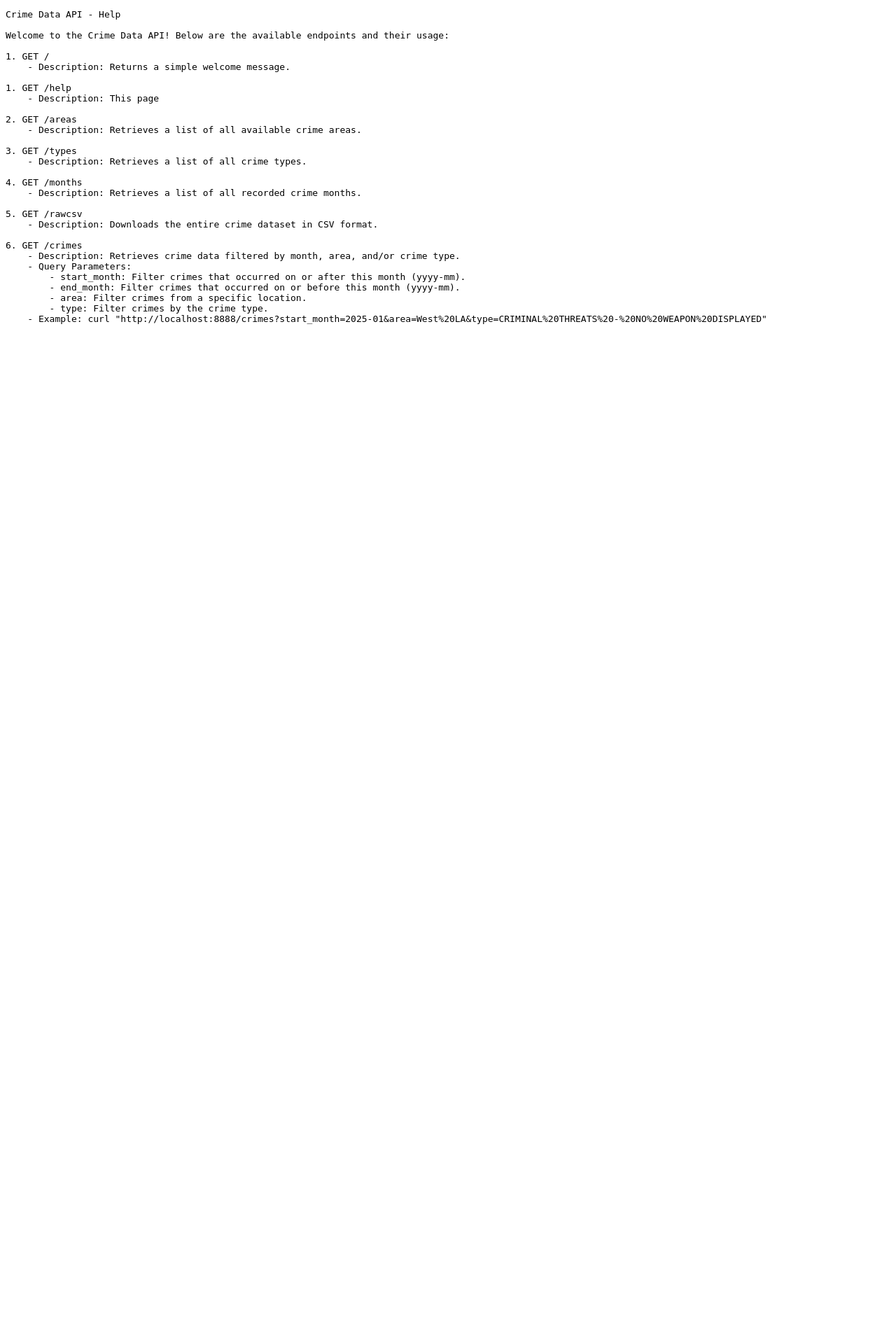
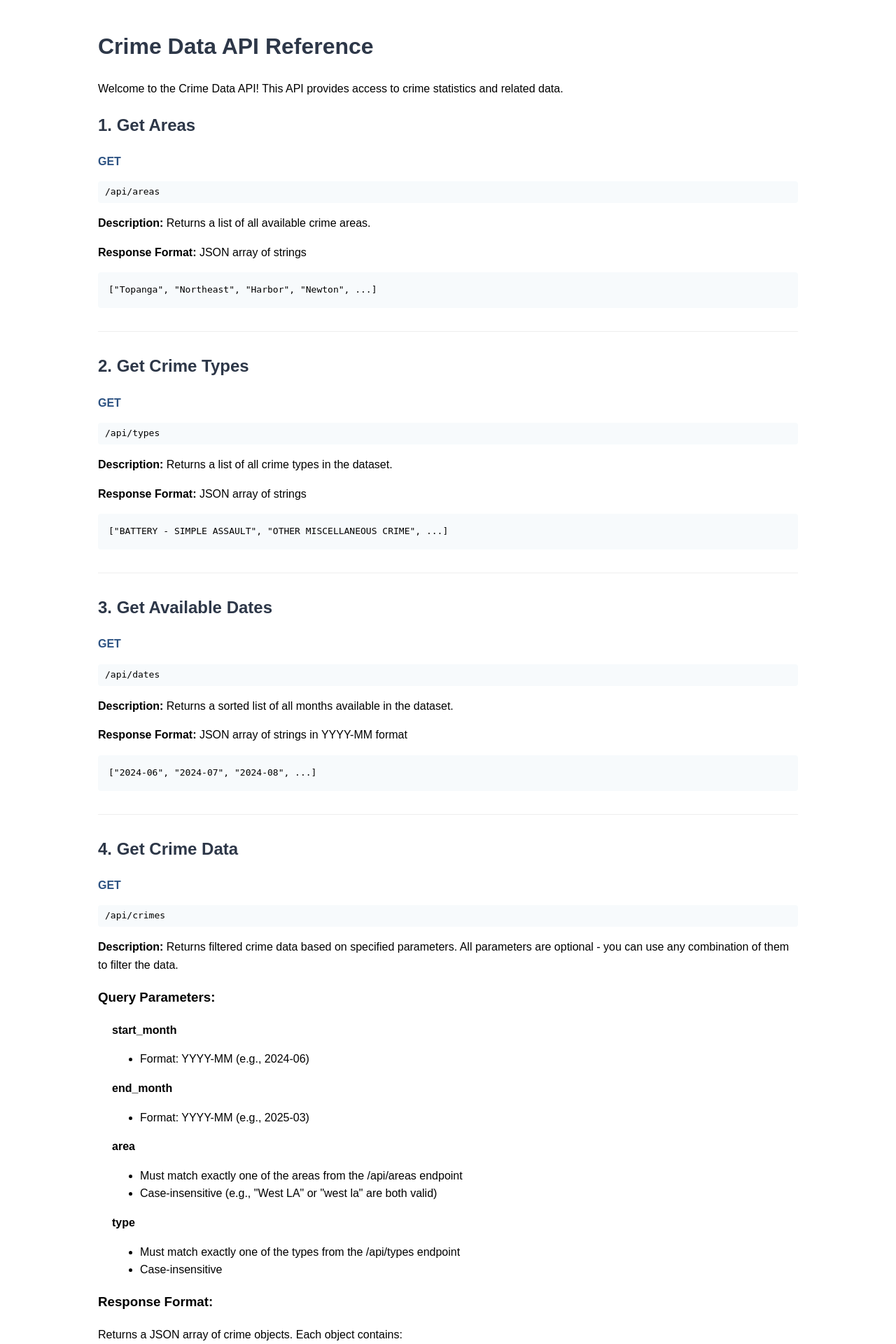
Before and after one commit to Chloexf795/cs257, a Flask app: page /api/help in a window 1280 px wide. Shown: the top 1920 px of the page at 70% size. Before the commit the page ends 463 px from the top, so only its background shows below. Run offline with Flask 3, Linux system fonts and the light colour scheme; parts of the project's set-up code (start-up, migrations or seed data) failed here and were passed over; some libraries are stand-ins or nearby versions.

Commit message:
change some css, and refine help

```diff
--- a/webapp/api.py
+++ b/webapp/api.py
@@ -13,6 +13,7 @@ import csv
 import config
 import psycopg2
 from flask import request, Response
+import re
 
 api = flask.Blueprint('api', __name__)
 
@@ -22,61 +23,78 @@ def get_connection():
     Returns: psycopg2 connection object
     '''
     try:
-        return psycopg2.connect(database = config.database,
-                                user = config.user,
-                                password = config.password)
+        return psycopg2.connect(database=config.database,
+                               user=config.user,
+                               password=config.password)
     except Exception as e:
         print(e, file=sys.stderr)
-        exit()
+        return None
 
 @api.route('/areas')
 def get_areas():
     '''Returns a list of all unique areas in the dataset'''
-    areas = []
     try:
         connection = get_connection()
+        if not connection:
+            return json.dumps({"error": "Database connection failed"}), 500
+
         cursor = connection.cursor()
-        query = 'SELECT * FROM areas'
-        print(query)
+        query = 'SELECT * FROM areas ORDER BY area ASC'
         cursor.execute(query)
-        for row in cursor:
-            areas.append(row[1])
+        areas = [row[1] for row in cursor]
+        connection.close()
+
+        if not areas:
+            return json.dumps({"error": "No areas found"}), 404
+
+        return json.dumps(areas)
     except Exception as e:
         print(e, file=sys.stderr)
-    connection.close()
-    return json.dumps(areas)
+        return json.dumps({"error": "Internal server error"}), 500
 
 @api.route('/types')
 def get_types():
     '''Returns a list of all crime types in the dataset'''
-    types = []
     try:
         connection = get_connection()
+        if not connection:
+            return json.dumps({"error": "Database connection failed"}), 500
+
         cursor = connection.cursor()
-        query = 'SELECT * FROM types'
+        query = 'SELECT * FROM types ORDER BY type ASC'
         cursor.execute(query)
-        for row in cursor:
-            types.append(row[1])
+        types = [row[1] for row in cursor]
+        connection.close()
+
+        if not types:
+            return json.dumps({"error": "No crime types found"}), 404
+
+        return json.dumps(types)
     except Exception as e:
         print(e, file=sys.stderr)
-    connection.close()
-    return json.dumps(types)
+        return json.dumps({"error": "Internal server error"}), 500
 
 @api.route('/dates')
 def get_months():
     '''Returns a sorted list of all months in the dataset'''
-    months = []
     try:
         connection = get_connection()
+        if not connection:
+            return json.dumps({"error": "Database connection failed"}), 500
+
         cursor = connection.cursor()
         query = 'SELECT month FROM months ORDER BY month ASC'
         cursor.execute(query)
-        for row in cursor:
-            months.append(row[0])
+        months = [row[0] for row in cursor]
+        connection.close()
+
+        if not months:
+            return json.dumps({"error": "No dates found"}), 404
+
+        return json.dumps(months)
     except Exception as e:
         print(e, file=sys.stderr)
-    connection.close()
-    return json.dumps(months)
+        return json.dumps({"error": "Internal server error"}), 500
 
 @api.route('/rawcsv')
 def get_rawcsv():
@@ -86,6 +104,9 @@ def get_rawcsv():
     '''
     try:
         connection = get_connection()
+        if not connection:
+            return json.dumps({"error": "Database connection failed"}), 500
+
         cursor = connection.cursor()
         query = '''
             SELECT months.month, areas.area, types.type,
@@ -94,13 +115,18 @@ def get_rawcsv():
             JOIN crime_events ON crimes.id = crime_events.crime_id
             JOIN types ON types.id = crime_events.type_id
             JOIN months ON months.id = crime_events.month_id
-            JOIN areas ON areas.id = crime_events.area_id;
+            JOIN areas ON areas.id = crime_events.area_id
+            ORDER BY months.month ASC;
         '''
         cursor.execute(query)
         rows = cursor.fetchall()
+
+        if not rows:
+            return json.dumps({"error": "No data found"}), 404
+
     except Exception as e:
         print(f"Error generating CSV: {e}", file=sys.stderr)
-        return "Database error", 500
+        return json.dumps({"error": "Internal server error"}), 500
     finally:
         if 'connection' in locals():
             connection.close()
@@ -119,7 +145,9 @@ def get_rawcsv():
             output.seek(0)
             output.truncate(0)
 
-    return Response(generate(), mimetype='text/csv', headers={"Content-Disposition": "attachment;filename=crime_data.csv"})
+    return Response(generate(),
+                   mimetype='text/csv',
+                   headers={"Content-Disposition": "attachment;filename=crime_data.csv"})
 
 @api.route('/crimes')
 def get_crimes():
@@ -135,9 +163,19 @@ def get_crimes():
     area = request.args.get('area', None)
     crime_type = request.args.get('type', None)
 
-    crimes = []
+    date_pattern = r'^\d{4}-\d{2}$'
+
+    # Validate date format if provided
+    if start_month and not re.match(date_pattern, start_month):
+        return json.dumps({"error": "Invalid start_month format. Use YYYY-MM"}), 400
+    if end_month and not re.match(date_pattern, end_month):
+        return json.dumps({"error": "Invalid end_month format. Use YYYY-MM"}), 400
+
     try:
         connection = get_connection()
+        if not connection:
+            return json.dumps({"error": "Database connection failed"}), 500
+
         cursor = connection.cursor()
 
         query = '''
@@ -161,13 +199,14 @@ def get_crimes():
             query += ' AND LOWER(types.type) = LOWER(%s)'
             params.append(crime_type)
 
+        query += ' ORDER BY months.month ASC'
         cursor.execute(query, params)
         rows = cursor.fetchall()
 
         if not rows:
-            print("No records found for the given filters.", file=sys.stderr)
-            return json.dumps({"message": "No records found"}), 404
+            return json.dumps({"message": "No records found for the given criteria"}), 404
 
+        crimes = []
         for row in rows:
             if len(row) == 6:
                 crimes.append({
@@ -183,40 +222,111 @@ def get_crimes():
 
     except Exception as e:
         print(f"Error retrieving crimes: {e}", file=sys.stderr)
-        return "Database error", 500
+        return json.dumps({"error": "Internal server error"}), 500
     finally:
-        connection.close()
+        if 'connection' in locals():
+            connection.close()
+
     return json.dumps(crimes)
-
-@api.route('/')
-def hello():
-    return 'Hello, Welcome to Crime Data.'
 
 @api.route('/help')
 def get_help():
     return flask.render_template('help.html')
 
 @api.route('/charts/crimesOverTime')
-def crimesOverTime():
-    data = {}
+def crimes_over_time():
+    '''
+    Returns aggregated data for visualization based on selected filters
+    '''
+    start = request.args.get('start_month')
+    end = request.args.get('end_month')
+    areas = request.args.get('areas', '').split(',')
+    types = request.args.get('types', '').split(',')
+
+    # Validate required parameters
+    if not all([start, end, areas[0], types[0]]):
+        return json.dumps({
+            "error": "Missing required parameters. Required: start_month, end_month, areas, types"
+        }), 400
+
+    # Validate date format
+    if not (start.match(r'^\d{4}-\d{2}$') and end.match(r'^\d{4}-\d{2}$')):
+        return json.dumps({
+            "error": "Invalid date format. Use YYYY-MM"
+        }), 400
+
     try:
         conn = get_connection()
+        if not conn:
+            return json.dumps({"error": "Database connection failed"}), 500
+
         cur = conn.cursor()
+
+        # Convert areas and types to lowercase for case-insensitive comparison
+        areas_lower = [area.lower() for area in areas if area]
+        types_lower = [type_.lower() for type_ in types if type_]
+
+        if not areas_lower or not types_lower:
+            return json.dumps({
+                "error": "At least one area and one type must be selected"
+            }), 400
+
+        # Create the array literals for the SQL query
+        areas_array = "{" + ",".join(f'"{area}"' for area in areas_lower) + "}"
+        types_array = "{" + ",".join(f'"{type_}"' for type_ in types_lower) + "}"
+
         query = '''
-            SELECT months.month, COUNT(*)
-            FROM crime_events
-            JOIN months ON crime_events.month_id = months.id
-            GROUP BY months.month
-            ORDER BY months.month
+            SELECT months.month, crimes.vict_age, crimes.vict_sex
+            FROM crimes
+            JOIN crime_events ON crimes.id = crime_events.crime_id
+            JOIN types ON types.id = crime_events.type_id
+            JOIN months ON months.id = crime_events.month_id
+            JOIN areas ON areas.id = crime_events.area_id
+            WHERE months.month BETWEEN %s AND %s
+            AND LOWER(areas.area) = ANY(%s)
+            AND LOWER(types.type) = ANY(%s)
+            ORDER BY months.month ASC;
         '''
-        cur.execute(query)
-        for month, count in cur.fetchall():
-            data[month] = count
+
+        cur.execute(query, (start, end, areas_array, types_array))
+        rows = cur.fetchall()
+
+        if not rows:
+            return json.dumps({"message": "No data found for the given criteria"}), 404
+
+        # Initialize data structures for aggregation
+        month_counts = {}
+        age_buckets = {}
+        sex_counts = {'M': 0, 'F': 0, 'X': 0}
+
+        # Process the results
+        for row in rows:
+            month, age, sex = row
+
+            # Count by month
+            month_counts[month] = month_counts.get(month, 0) + 1
+
+            # Count by age bucket
+            if age and age > 0:
+                bucket = f"{(age // 10) * 10}-{(age // 10) * 10 + 9}"
+                age_buckets[bucket] = age_buckets.get(bucket, 0) + 1
+
+            # Count by sex
+            if sex in sex_counts:
+                sex_counts[sex] += 1
+
+        return json.dumps({
+            "month_counts": month_counts,
+            "age_buckets": age_buckets,
+            "sex_counts": sex_counts
+        })
+
     except Exception as e:
-        print(e, file=sys.stderr)
+        print(f"Error generating chart data: {e}", file=sys.stderr)
+        return json.dumps({"error": "Internal server error"}), 500
     finally:
-        conn.close()
-    return json.dumps(data)
+        if 'conn' in locals():
+            conn.close()
 
 @api.route('/charts/victimAges')
 def victimAges():
--- a/webapp/templates/help.html
+++ b/webapp/templates/help.html
@@ -1,39 +1,165 @@
 <!DOCTYPE html>
 <html>
 <head>
-    <title>Crime Data API reference</title>
+    <title>Crime Data API Reference</title>
+    <style>
+        body {
+            font-family: Arial, sans-serif;
+            line-height: 1.6;
+            max-width: 1000px;
+            margin: 0 auto;
+            padding: 20px;
+        }
+        .endpoint {
+            margin-bottom: 30px;
+            border-bottom: 1px solid #eee;
+            padding-bottom: 20px;
+        }
+        .method {
+            color: #2c5282;
+            font-weight: bold;
+        }
+        .url {
+            background: #f7fafc;
+            padding: 5px 10px;
+            border-radius: 4px;
+            font-family: monospace;
+        }
+        pre {
+            background: #f7fafc;
+            padding: 15px;
+            border-radius: 4px;
+            overflow-x: auto;
+        }
+        .parameter {
+            margin-left: 20px;
+        }
+        h1, h2 {
+            color: #2d3748;
+        }
+    </style>
 </head>
 <body>
-<pre>Crime Data API - Help
+    <h1>Crime Data API Reference</h1>
+    <p>Welcome to the Crime Data API! This API provides access to crime statistics and related data.</p>
 
-Welcome to the Crime Data API! Below are the available endpoints and their usage:
+    <div class="endpoint">
+        <h2>1. Get Areas</h2>
+        <p class="method">GET</p>
+        <p class="url">/api/areas</p>
+        <p><strong>Description:</strong> Returns a list of all available crime areas.</p>
+        <p><strong>Response Format:</strong> JSON array of strings</p>
+        <pre>
+["Topanga", "Northeast", "Harbor", "Newton", ...]</pre>
+    </div>
 
-1. GET /
-    - Description: Returns a simple welcome message.
+    <div class="endpoint">
+        <h2>2. Get Crime Types</h2>
+        <p class="method">GET</p>
+        <p class="url">/api/types</p>
+        <p><strong>Description:</strong> Returns a list of all crime types in the dataset.</p>
+        <p><strong>Response Format:</strong> JSON array of strings</p>
+        <pre>
+["BATTERY - SIMPLE ASSAULT", "OTHER MISCELLANEOUS CRIME", ...]</pre>
+    </div>
 
-1. GET /help
-    - Description: This page
+    <div class="endpoint">
+        <h2>3. Get Available Dates</h2>
+        <p class="method">GET</p>
+        <p class="url">/api/dates</p>
+        <p><strong>Description:</strong> Returns a sorted list of all months available in the dataset.</p>
+        <p><strong>Response Format:</strong> JSON array of strings in YYYY-MM format</p>
+        <pre>
+["2024-06", "2024-07", "2024-08", ...]</pre>
+    </div>
 
-2. GET /areas
-    - Description: Retrieves a list of all available crime areas.
+    <div class="endpoint">
+        <h2>4. Get Crime Data</h2>
+        <p class="method">GET</p>
+        <p class="url">/api/crimes</p>
+        <p><strong>Description:</strong> Returns filtered crime data based on specified parameters. All parameters are optional - you can use any combination of them to filter the data.</p>
 
-3. GET /types
-    - Description: Retrieves a list of all crime types.
+        <h3>Query Parameters:</h3>
+        <div class="parameter">
+            <p><strong>start_month</strong></p>
+            <ul>
+                <li>Format: YYYY-MM (e.g., 2024-06)</li>
+            </ul>
 
-4. GET /months
-    - Description: Retrieves a list of all recorded crime months.
+            <p><strong>end_month</strong></p>
+            <ul>
+                <li>Format: YYYY-MM (e.g., 2025-03)</li>
+            </ul>
 
-5. GET /rawcsv
-    - Description: Downloads the entire crime dataset in CSV format.
+            <p><strong>area</strong></p>
+            <ul>
+                <li>Must match exactly one of the areas from the /api/areas endpoint</li>
+                <li>Case-insensitive (e.g., "West LA" or "west la" are both valid)</li>
+            </ul>
 
-6. GET /crimes
-    - Description: Retrieves crime data filtered by month, area, and/or crime type.
-    - Query Parameters:
-        - start_month: Filter crimes that occurred on or after this month (yyyy-mm).
-        - end_month: Filter crimes that occurred on or before this month (yyyy-mm).
-        - area: Filter crimes from a specific location.
-        - type: Filter crimes by the crime type.
-    - Example: curl "http://localhost:8888/crimes?start_month=2025-01&area=West%20LA&type=CRIMINAL%20THREATS%20-%20NO%20WEAPON%20DISPLAYED"
-    </pre>
+            <p><strong>type</strong></p>
+            <ul>
+                <li>Must match exactly one of the types from the /api/types endpoint</li>
+                <li>Case-insensitive</li>
+            </ul>
+        </div>
+
+        <h3>Response Format:</h3>
+        <p>Returns a JSON array of crime objects. Each object contains:</p>
+
+        <h3>Examples:</h3>
+        <p>1. Get all crimes in West LA area:</p>
+        <pre class="url">GET /api/crimes?area=West%20LA</pre>
+
+        <p>2. Get crimes of a specific type in a date range:</p>
+        <pre class="url">GET /api/crimes?start_month=2024-06&end_month=2024-12&type=BATTERY%20-%20SIMPLE%20ASSAULT</pre>
+
+        <p>3. Get crimes in a specific area and type:</p>
+        <pre class="url">GET /api/crimes?area=Central&type=ROBBERY</pre>
+
+        <p>Example Response:</p>
+        <pre>
+[
+    {
+        "month": "2024-06",
+        "area": "West LA",
+        "type": "BATTERY - SIMPLE ASSAULT",
+        "victim_age": 25,
+        "victim_sex": "M",
+        "location": "STREET"
+    },
+    {
+        "month": "2024-07",
+        "area": "West LA",
+        "type": "BATTERY - SIMPLE ASSAULT",
+        "victim_age": 32,
+        "victim_sex": "F",
+        "location": "RESIDENCE"
+    }
+]</pre>
+
+        <h3>Error Responses:</h3>
+        <ul>
+            <li><strong>400 Bad Request:</strong>
+                <ul>
+                    <li>Invalid date format (must be YYYY-MM)</li>
+                    <li>Invalid area name (must match one from /api/areas)</li>
+                    <li>Invalid crime type (must match one from /api/types)</li>
+                </ul>
+            </li>
+            <li><strong>404 Not Found:</strong> No records match the specified criteria</li>
+            <li><strong>500 Internal Server Error:</strong> Database or server error</li>
+        </ul>
+    </div>
+
+    <div class="endpoint">
+        <h2>5. Download Raw CSV Data</h2>
+        <p class="method">GET</p>
+        <p class="url">/api/rawcsv</p>
+        <p><strong>Description:</strong> Downloads the complete crime dataset in CSV format.</p>
+        <p><strong>Response Format:</strong> CSV file with headers:</p>
+        <pre>month,area,type,victim_age,victim_sex,location</pre>
+    </div>
+
 </body>
 </html>
```
Also changed, not shown: webapp/static/style.css (+24 -9 lines), webapp/static/webapp.js (+12 -1 lines).
